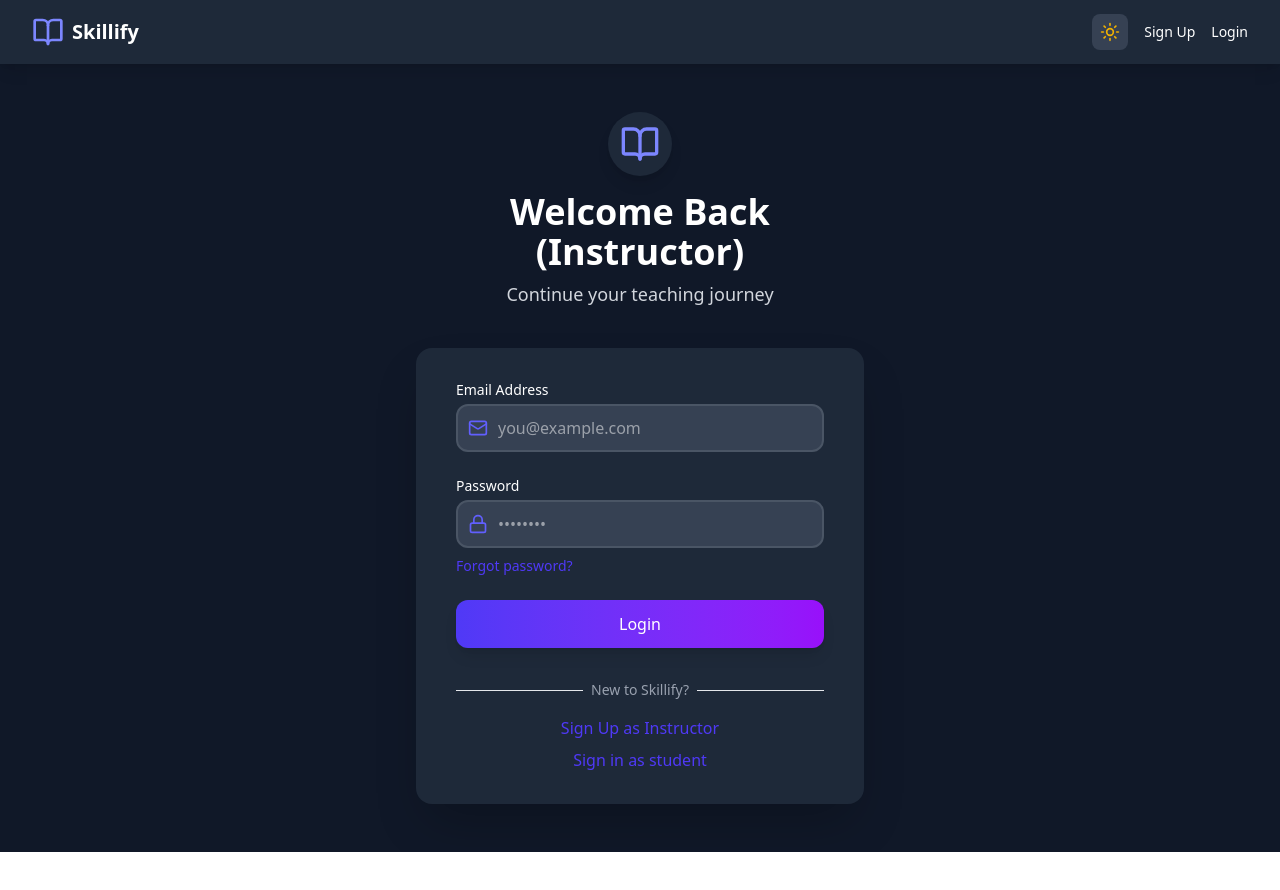
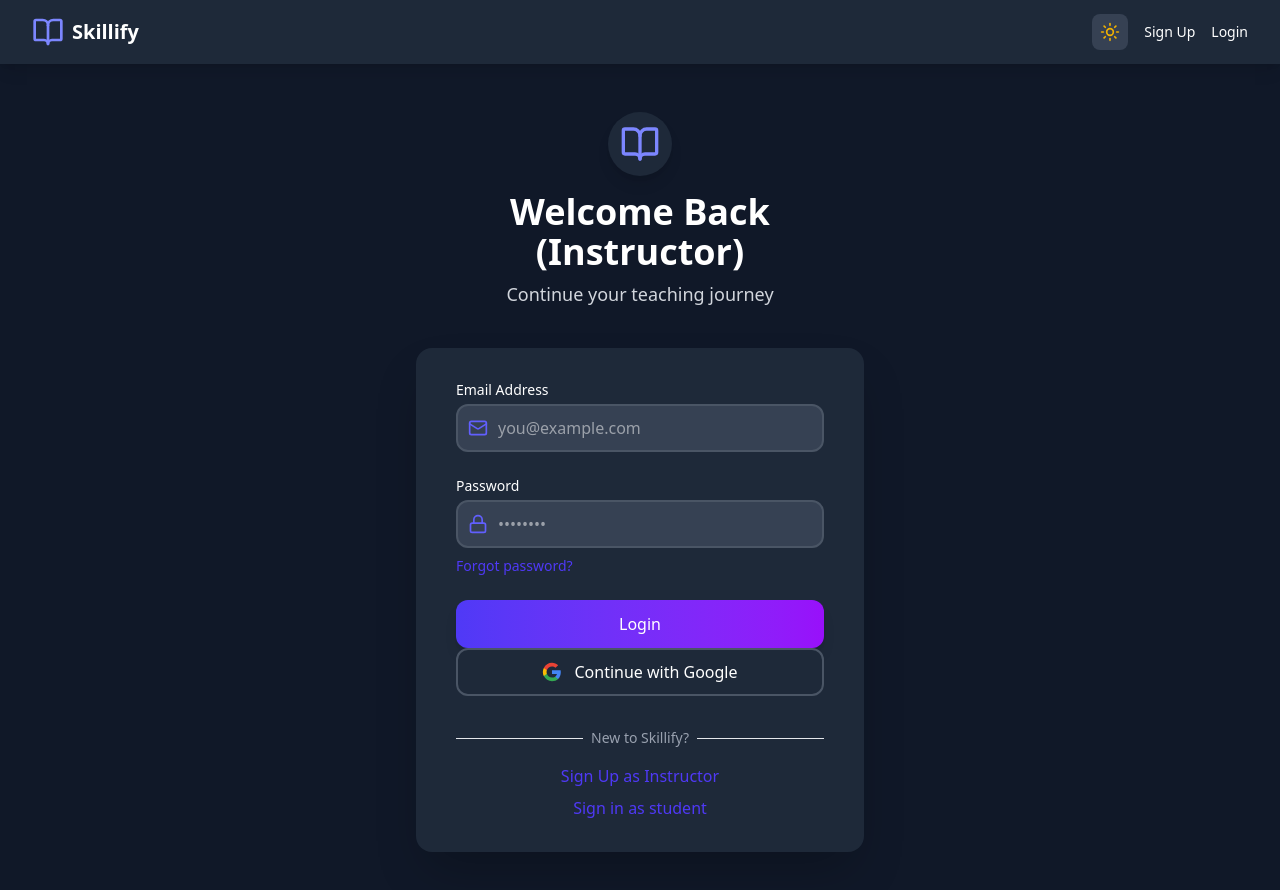
Before and after one commit to priyanjal1234/Skillify, a React (Vite) app: page /login/instructor in a window 1280 px wide. Shown: the top 890 px of the page. Before the commit the page ends 852 px from the top, so only its background shows below. Built offline with nearby package versions, Linux system fonts and the light colour scheme; no server answers.

Commit message:
Added Google oauth in instructor login

```diff
--- a/src/components/InstructorLogin.jsx
+++ b/src/components/InstructorLogin.jsx
@@ -1,4 +1,4 @@
-import React, { useContext } from "react";
+import React, { useContext, useState } from "react";
 import { ThemeDataContext } from "../context/ThemeContext";
 import Navbar from "./Navbar";
 import { BookOpen, Mail, Lock } from "lucide-react";
@@ -22,9 +22,11 @@ const InstructorLogin = () => {
     { email: "", password: "" },
     loginSchema
   );
+  const [loading, setloading] = useState(false);
 
   async function handleLoginSubmit(e) {
     e.preventDefault();
+    setloading(true);
 
     let newValues = { ...values };
     newValues.role = "instructor";
@@ -33,6 +35,7 @@ const InstructorLogin = () => {
     const parsedData = loginSchema.safeParse(values);
 
     if (!parsedData.success) {
+      setloading(false);
       const firstError = parsedData.error.issues[0]?.message;
       toast.error(firstError);
       return;
@@ -40,11 +43,27 @@ const InstructorLogin = () => {
 
     try {
       await userService.loginAccount(newValues);
+      setloading(false);
       toast.success("Login Success");
       dispatch(setLoggedin(true));
       navigate("/");
     } catch (error) {
+      setloading(false);
       toast.error(error?.response?.data?.message);
+    }
+  }
+
+  async function handleGoogleLogin() {
+    try {
+      window.open(
+        "https://skillify-backend.onrender.com/api/users/google",
+        "_self"
+      );
+      dispatch(setLoggedin(true));
+    } catch (error) {
+      toast.error(
+        error instanceof Error ? error.message : "Error logging with google"
+      );
     }
   }
 
@@ -122,7 +141,38 @@ const InstructorLogin = () => {
               </div>
 
               <div>
-                <SubmitBtn btnText="Login" />
+                <SubmitBtn btnText="Login" loading={loading} />
+                <button
+                  type="button"
+                  onClick={handleGoogleLogin}
+                  className={`w-full h-12 mb-8 flex items-center justify-center space-x-3 border-2 rounded-xl transition duration-200 ${
+                    darkMode
+                      ? "border-gray-600 bg-gray-800 text-white hover:bg-gray-700"
+                      : "border-gray-200 bg-white text-gray-700 hover:bg-gray-50"
+                  }`}
+                >
+                  <svg className="h-5 w-5" viewBox="0 0 24 24">
+                    <path
+                      d="M22.56 12.25c0-.78-.07-1.53-.2-2.25H12v4.26h5.92c-.26 1.37-1.04 2.53-2.21 3.31v2.77h3.57c2.08-1.92 3.28-4.74 3.28-8.09z"
+                      fill="#4285F4"
+                    />
+                    <path
+                      d="M12 23c2.97 0 5.46-.98 7.28-2.66l-3.57-2.77c-.98.66-2.23 1.06-3.71 1.06-2.86 0-5.29-1.93-6.16-4.53H2.18v2.84C3.99 20.53 7.7 23 12 23z"
+                      fill="#34A853"
+                    />
+                    <path
+                      d="M5.84 14.09c-.22-.66-.35-1.36-.35-2.09s.13-1.43.35-2.09V7.07H2.18C1.43 8.55 1 10.22 1 12s.43 3.45 1.18 4.93l2.85-2.22.81-.62z"
+                      fill="#FBBC05"
+                    />
+                    <path
+                      d="M12 5.38c1.62 0 3.06.56 4.21 1.64l3.15-3.15C17.45 2.09 14.97 1 12 1 7.7 1 3.99 3.47 2.18 7.07l3.66 2.84c.87-2.6 3.3-4.53 6.16-4.53z"
+                      fill="#EA4335"
+                    />
+                  </svg>
+                  <span className="font-medium">
+                    {darkMode ? "Continue with Google" : "Continue with Google"}
+                  </span>
+                </button>
               </div>
             </form>
 
```
